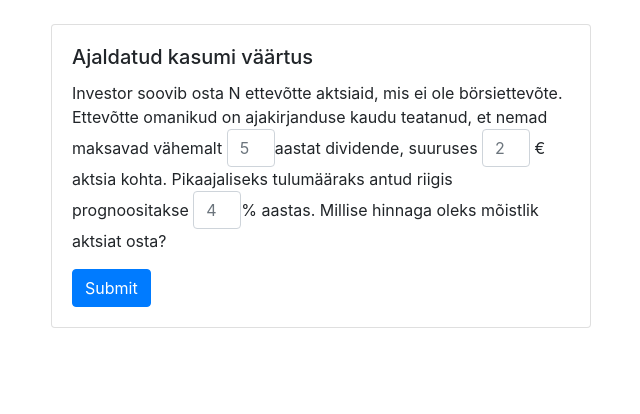
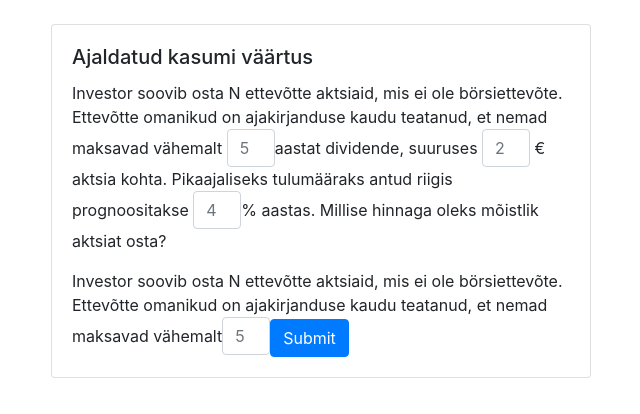
Before and after one commit to kuldarvakker/math-calc-forms-icy0031, a React (Create React App) app: page / in a window 1280 px wide. Shown: the top 414 px of the page, without its empty margins (319-959 px from the left). Built offline with nearby package versions, Linux system fonts and the light colour scheme.

Commit message:
form update

```diff
--- a/src/App.tsx
+++ b/src/App.tsx
@@ -3,7 +3,7 @@ import {Container, Col, Row, Form, Card} from "react-bootstrap";
 import Form1 from "./components/FormCard";
 
 function App() {
-    const handleSubmit = (event : FormEvent<HTMLFormElement>) => {
+    const handleSubmit = (event: FormEvent<HTMLFormElement>) => {
         event.preventDefault();
         Array.from(event.target as HTMLFormElement).forEach((input) => {
             console.log(input);
@@ -14,22 +14,17 @@ function App() {
         <div>
             <Container style={{"marginTop": "1.5rem"}}>
                 <Row>
-                  <Col />
+                    <Col/>
                     <Col md={6}>
                         <Form1
                             title={'abc'}
                             handleSubmit={(e) => handleSubmit(e)}
-                          // handleSubmit={(event : FormEvent<HTMLFormElement>) => {
-                          // alert("aaa");
-                          // }}
-
-                          // cardText={Investor soovib osta N ettevõtte aktsiaid, mis ei ole börsiettevõte.
-                          //    Ettevõtte omanikud on ajakirjanduse kaudu teatanud,
-                          //    et nemad maksavad vähemalt <Form.Control type="text" style={{display: "inline", width: "3rem"}} placeholder="5" />}
+                            text={['Investor soovib osta N ettevõtte aktsiaid, mis ei ole börsiettevõte. Ettevõtte omanikud on ajakirjanduse kaudu teatanud, et nemad maksavad vähemalt',
+                                <Form.Control type="text" style={{display: "inline", width: "3rem"}} placeholder="5"/>]}
 
                         />
                     </Col>
-                  <Col />
+                    <Col/>
                 </Row>
             </Container>
         </div>
--- a/src/components/FormCard.tsx
+++ b/src/components/FormCard.tsx
@@ -4,9 +4,10 @@ import {Button, Card, Form} from "react-bootstrap";
 type Props = {
     title: string;
     handleSubmit: (event: FormEvent<HTMLFormElement>) => void;
+    text: any;
 };
 
-const Form1 = ({title, handleSubmit}: Props) => {
+const Form1 = ({title, text, handleSubmit}: Props) => {
 
     return(
         <Card>
@@ -21,6 +22,8 @@ const Form1 = ({title, handleSubmit}: Props) => {
                         Pikaajaliseks tulumääraks antud riigis prognoositakse <Form.Control type="text" style={{display: "inline", width: "3rem"}} placeholder="4" />% aastas.
                         Millise hinnaga oleks mõistlik aktsiat osta?
                     </Card.Text>
+                    {text[0]}
+                    {text[1]}
                     <Button variant="primary" type="submit">Submit</Button>
                 </form>
             </Card.Body>
```
Lines whose indentation alone changed are shown as unchanged.
